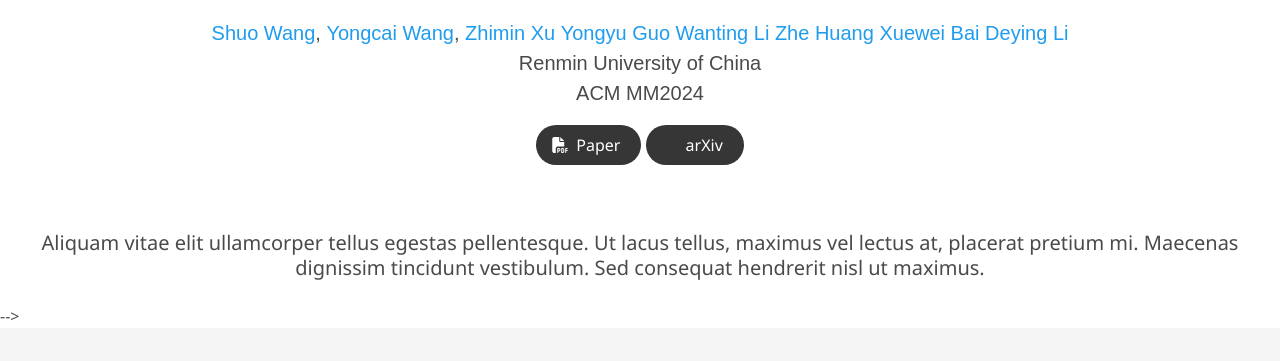
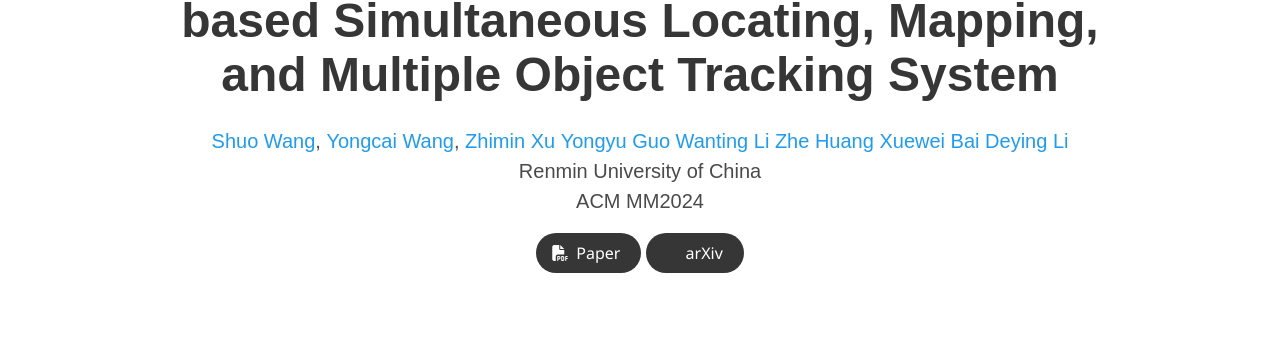
Before and after one commit to gslamot/gslamot.github.io, a plain HTML site: page index.html in a window 1280 px wide. Shown: the part 108-469 px from the top of the page. Drawn offline with nearby package versions, Linux system fonts and the light colour scheme; some icons are missing; a web font is replaced by a local one.

Commit message:
Update index.html

```diff
--- a/index.html
+++ b/index.html
@@ -52,7 +52,7 @@
       <div class="container is-max-desktop">
         <div class="columns is-centered">
           <div class="column has-text-centered">
-            <h1 class="title is-1 publication-title">Academic Project Page</h1>
+            <h1 class="title is-1 publication-title">GSLAMOT: A Tracklet and Query Graph-based Simultaneous Locating, Mapping, and Multiple Object Tracking System</h1>
             <div class="is-size-5 publication-authors">
               <!-- Paper authors -->
               <span class="author-block">
@@ -148,7 +148,7 @@
         type="video/mp4">
       </video>
       <h2 class="subtitle has-text-centered">
-        Aliquam vitae elit ullamcorper tellus egestas pellentesque. Ut lacus tellus, maximus vel lectus at, placerat pretium mi. Maecenas dignissim tincidunt vestibulum. Sed consequat hendrerit nisl ut maximus.
+
       </h2>
     </div>
   </div>
```
